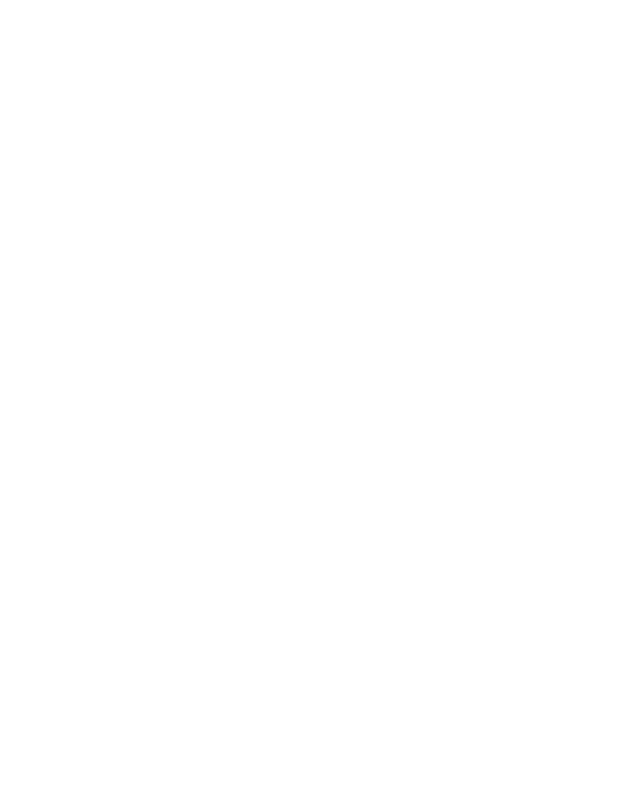
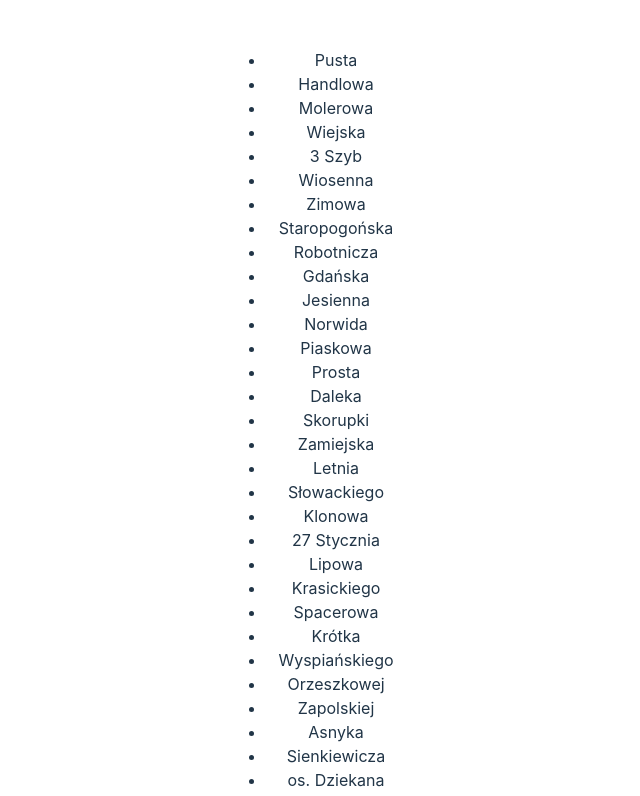
Before and after one commit to Tapio-adro/addresses-app, a React (Vite) app: page / in a window 1280 px wide. Shown: the top 796 px of the page, without its empty margins (324-964 px from the left). Built offline with nearby package versions, Linux system fonts and the light colour scheme.

Commit message:
Basic list rendering

```diff
--- a/src/App.tsx
+++ b/src/App.tsx
@@ -11,8 +11,17 @@
 function App() {
   console.log(streetsData);
 
+  const streetsList = streetsData.map(streetObject =>
+    <li>
+      { streetObject.name }
+    </li>
+  );
+
   return (
     <>
+      <ul>
+        {streetsList}
+      </ul>
     </>
   )
 }
```
